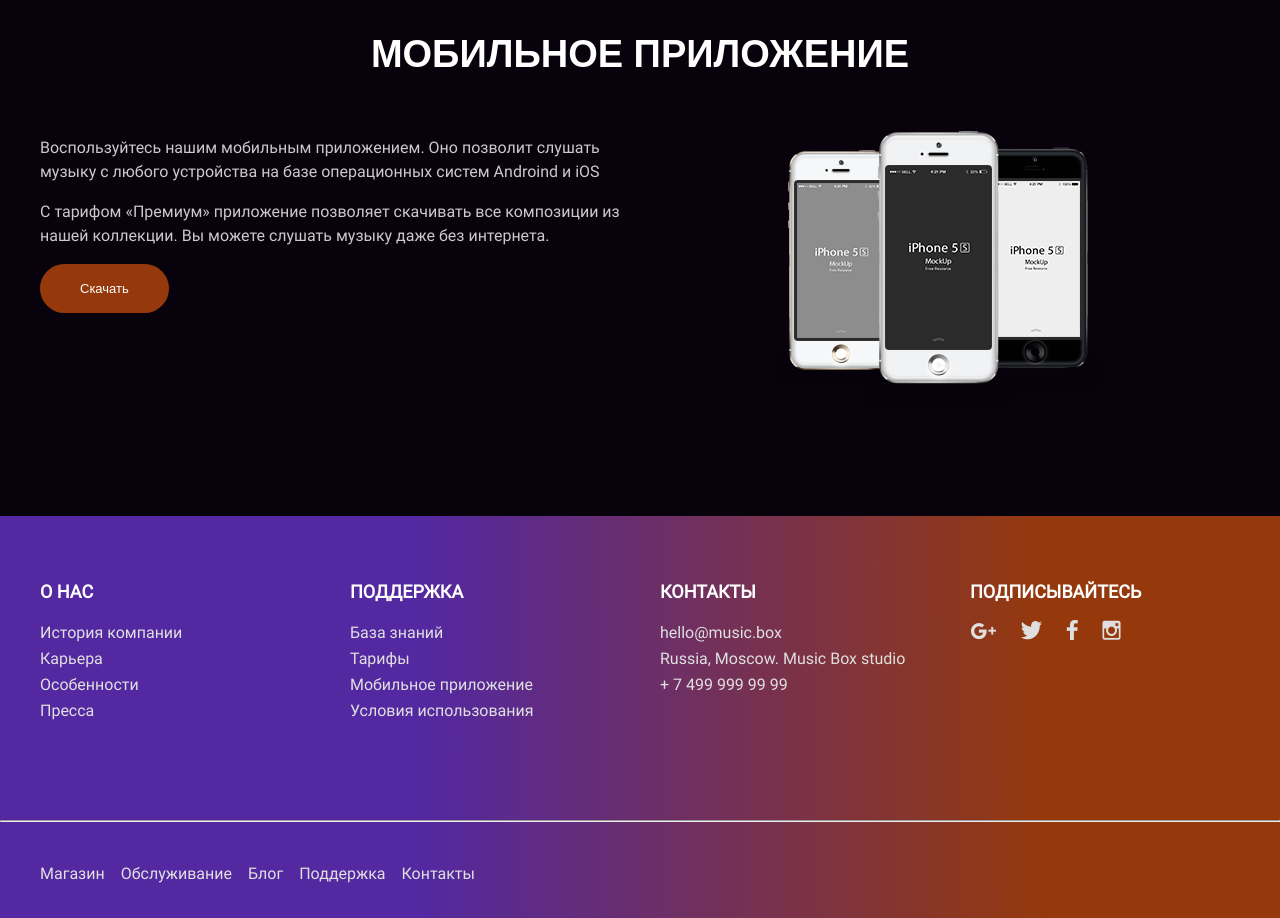
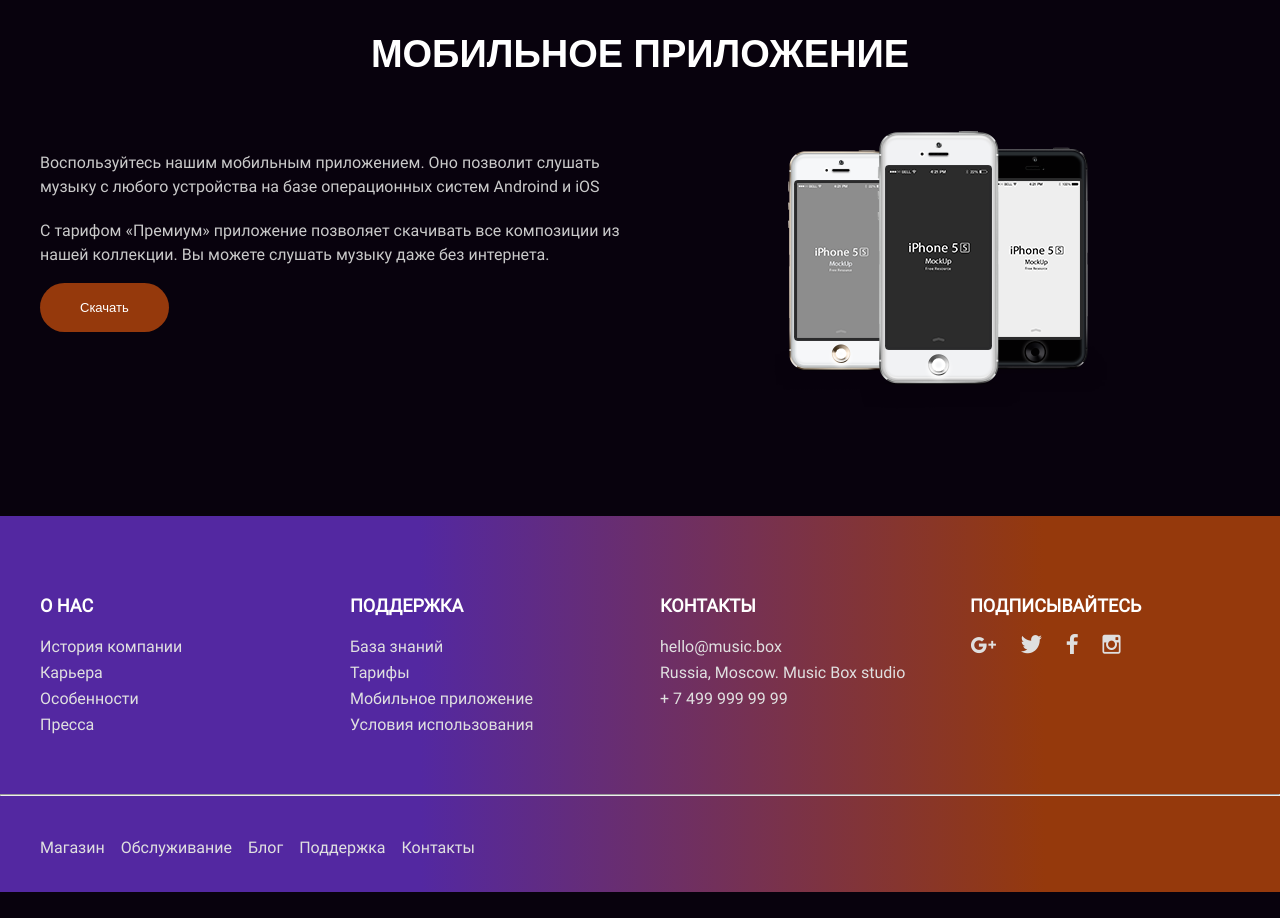
Before and after one commit to Prilea/layout-designer-project-lvl2, a website: page src/index.html in a window 1280 px wide. Shown: the part 2580-3498 px from the top of the page. After the commit the page ends 3472 px from the top, so only its background shows below. Drawn offline with Linux system fonts and the light colour scheme.

Commit message:
deeessdfds

```diff
--- a/src/scss/footer.scss
+++ b/src/scss/footer.scss
@@ -1,24 +1,14 @@
 .footer {
     background: linear-gradient(89.75deg, #5328a1 32.83%, #95390c 81.56%);
-    // position: relative;
     .footer-wrapper-header {
-        // position: relative;
         padding: 3rem 0;
         display: grid;
         grid-template-columns: repeat(auto-fit, minmax(270px, 1fr));
         grid-template-rows: repeat(1fr);
         grid-column-gap: 40px;
-        // &::after {
-        //     content: '';
-        //     width: 100%;
-        //     position: absolute;
-        //     height: 1px;
-        //     background-color: $color-dark-gray;
-        // }
         hr {
             position: absolute;
             margin: 0;
-
         }
         .footer-h4 {
             display: flex;
@@ -28,10 +18,11 @@
             color: $color-white;
             font-size: 18px;
             text-transform: uppercase;
-            margin-bottom: 40px;
+            // margin-bottom: 40px;
             margin-top: 14px;
+            margin-bottom: 24px;
             h4 {
-                margin: 0 0 15px 0;
+                margin: 14px 0 15px 0;
             }
             ul {
                 margin: 0;
@@ -60,7 +51,8 @@
                 text-decoration: none;
                 font-size: 16px;
                 text-transform: none;
-                width: fit-content;
+                width: 100%;
+
             }
             .describe-socials {
                 display: flex;
--- a/src/scss/mobile-app.scss
+++ b/src/scss/mobile-app.scss
@@ -10,7 +10,7 @@
             width: 50%;
             margin-top: 0;
             .inner-left-text {
-                margin-top: 5px;
+                margin-top: 20px;
             }
         }
         .page-app-inner-right {
```
Also changed, not shown: src/css/app.css, 1 other file.
